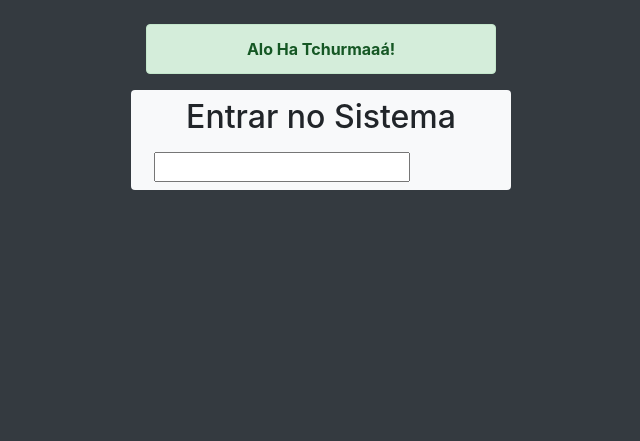
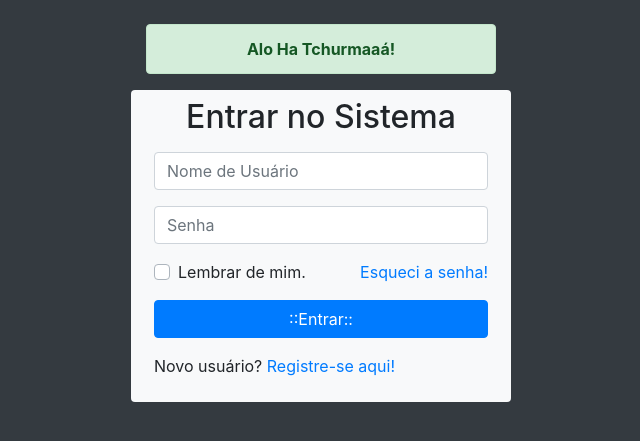
Before and after one commit to karina05paz/login, a PHP site: page /login/ in a window 1280 px wide. Shown: the top 441 px of the page, without its empty margins (319-959 px from the left). Run offline with PHP 8.4, Linux system fonts and the light colour scheme.

Commit message:
Formulário de Login
closes #1

```diff
--- a/index.php
+++ b/index.php
@@ -40,17 +40,56 @@
 
                 </h2>
     <form action="#" method="post" class="p-2" id="formLogin">
-         <div class="form-grounp">
-            <input type="text" name="" id="">
 
-    </div>
+        <div class="form-group">
+            <input type="text" name="nomeUsuario" id="nomeUsuario" placeholder="Nome de Usuário"
+            class="form-control">
+        </div>
 
-</form>
+
+            <div class="form-group">
+                <input type="password" name="senhaUsuario"
+                id="senhaUsuario" placeholder="Senha"
+                class="form-control">
+            </div>
+            <div class="form-group">
+                <div class="custom-control custom-checkbox">
+
+                        <input type="checkbox" name="lembrar" id="lembrar"
+                        class="custom-control-input">
+
+                        <label for="lembrar"  class="custom-control-label">
+                                Lembrar de mim.
+                        </label>
+                <a href="#" class="float-right"
+                id="btnEsqueci">Esqueci a senha!
+            </a>
+
+                </div>
+                    </div>
+
+                    <div class="form-group">
+                        <input type="submit" value="::Entrar::"
+                        name="btnEntrar" id="btnEntrar" class="btn btn-primary
+                        btn-block">
 
                     </div>
 
-        </section>
- </main>
+                    <div class="form-group">
+                        <p>Novo usuário?<a href="#" id="btnRegistrar">
+                            Registre-se aqui!
+                            </a>
+
+                        </p>
+
+                    </div>
+
+                            </form>
+
+                        </div>
+
+                </section>
+            </main>
 
     <!-- Optional JavaScript -->
     <!-- jQuery first, then Popper.js, then Bootstrap JS -->
```
